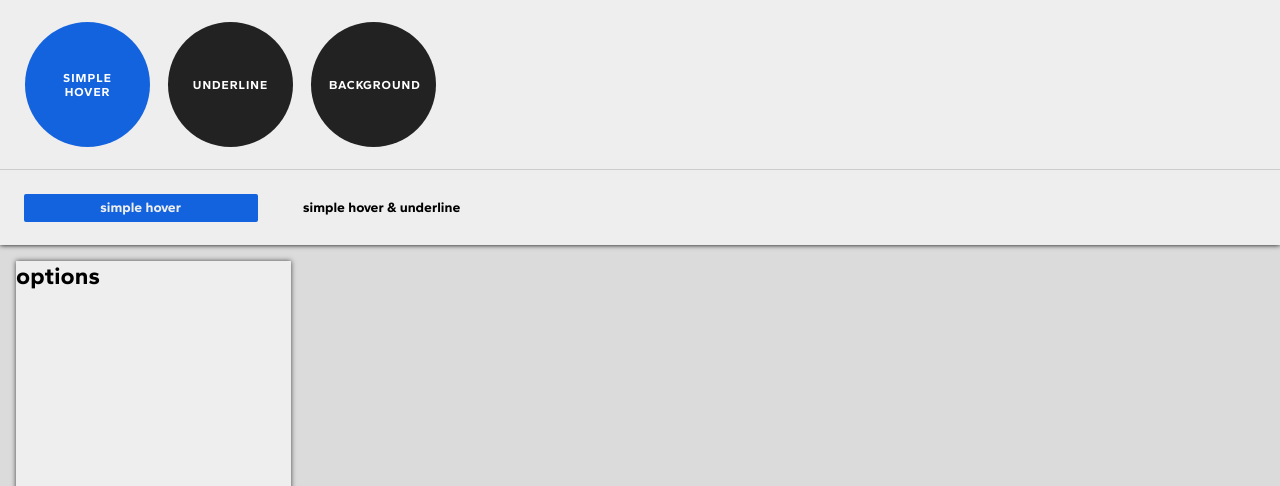
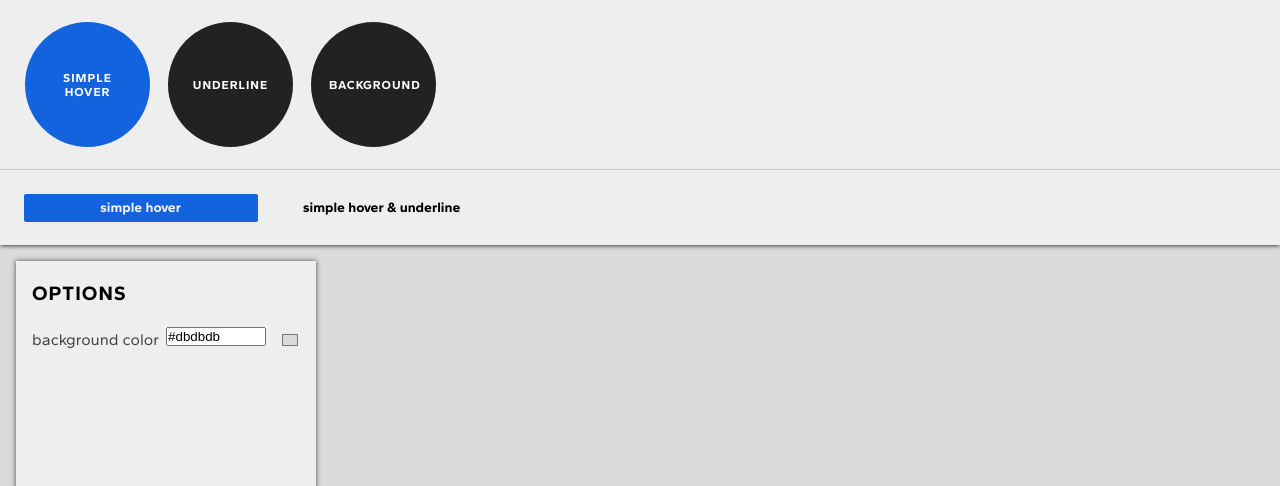
Before and after one commit to Bartek0074/LinkStylistJS, a website: page index.html in a window 1280 px wide. Shown: the top 486 px of the page. Drawn offline with Linux system fonts and the light colour scheme.

Commit message:
added background color change option

```diff
--- a/index.html
+++ b/index.html
@@ -49,6 +49,14 @@
                 <i class="fa-solid fa-xmark"></i>
             </button>
             <h2>options</h2>
+            <div class="link-options__element">
+                <label for="bgc-color">background color</label>
+                <div class="link-options__element-inputs">
+                    <input type="text" value="#dbdbdb" class="link-options__element-inputs-text">
+                    <input type="color" value="#dbdbdb"
+                    class="link-options__element-inputs-color" id="bgc-color">
+                </div>
+            </div>
         </div>
         <div class="link-stage">
             <a class="link-stage__element hover__first">Link</a>
--- a/src/js/main.js
+++ b/src/js/main.js
@@ -5,7 +5,8 @@ const optionsOpener = document.querySelector('.link-options-opener')
 const optionsCloser = document.querySelector('.link-options-closer')
 const optionsFrame = document.querySelector('.link-options')
 const stageLink = document.querySelector('.link-stage__element')
-
+const bgcInputText = document.querySelector('.link-options__element-inputs-text')
+const bgcInputColor = document.querySelector('.link-options__element-inputs-color')
 
 const linkHandle = (e) =>{
     // REMOVING ACTIVE CLASS FROM ALL LINK BOXES
@@ -53,16 +54,21 @@ const linkVariationHandle = (e) => {
     stageLink.classList.add(e.target.classList[1])
 }
 
-const openOptions = () =>{
+const openOptions = () => {
     optionsFrame.classList.add('link-options--active')
     optionsOpener.classList.add('link-options-opener--active')
 }
 
-const closeOptions = () =>{
+const closeOptions = () => {
     optionsFrame.classList.remove('link-options--active')
     optionsOpener.classList.remove('link-options-opener--active')
 }
 
+// BACKGROUND COLOR OPTION
+const backgroundImageHandle = () => {
+    document.body.style.backgroundColor = bgcInputText.value
+    bgcInputColor.value = bgcInputText.value
+}
 
 links.forEach(link => {
     link.addEventListener('click', linkHandle)
@@ -74,3 +80,5 @@ linksVariation.forEach(link => {
 
 optionsOpener.addEventListener('click', openOptions)
 optionsCloser.addEventListener('click', closeOptions)
+
+bgcInputText.addEventListener('keyup', backgroundImageHandle)
--- a/src/sass/main.scss
+++ b/src/sass/main.scss
@@ -110,15 +110,49 @@ body{
     .link-options-opener--active{
         opacity: 0;
     }
+    .link-options .link-options-closer{
+        margin: 0 25px 0 0;
+    }
     .link-options{
         z-index: 1;
         margin: 1em;
+        padding: 1.25em 1em;
         height: 500px;
         width: calc(100% - 2em);
         background-color:#eee;
+        color: #444;
         box-shadow:  0 0 5px #444;
         transform: translate(-100vw);
         transition: transform .5s cubic-bezier(0.455, 0.03, 0.515, 0.955);
+        h2{
+            margin-bottom: 1.25em;
+            color: black;
+            font-size: 2rem;
+            text-transform: uppercase;
+            letter-spacing: 1px;
+        }
+        &__element{
+            display: flex;
+            justify-content: space-between;
+            label{
+                font-size: 1.6rem;
+            }
+            &-inputs{
+                &-text{
+                    margin-right: 10px;
+                    width: 100px;
+                    transform: translateY(-5px);
+                }
+                &-color{
+                    appearance: none;
+                    height: 100%;
+                    width: 20px;
+                    border: none;
+                    border-radius: 15px;
+                    cursor: pointer;
+                }
+            }
+        }
         &-closer{
             right: 0;
         }
@@ -162,6 +196,20 @@ body{
             }
         }
     }
+    .link-presentation{
+        .link-options-opener,
+        .link-options .link-options-closer{
+            display: none;
+        }
+        .link-options{
+            width: 300px;
+            transform: translate(0);
+        }
+        .link-stage{
+            left: calc(275px + 1em);
+            width: calc(100% - 3em - 275px);
+        }
+    }
 }
 
 @media (min-width: 776px) {
@@ -170,20 +218,6 @@ body{
             &__link{
                 width:calc(33.3% - 1em)
             }
-        }
-    }
-    .link-presentation{
-        .link-options-opener,
-        .link-options .link-options-closer{
-            display: none;
-        }
-        .link-options{
-            width: 275px;
-            transform: translate(0);
-        }
-        .link-stage{
-            left: calc(275px + 1em);
-            width: calc(100% - 3em - 275px);
         }
     }
 }
```
Also changed, not shown: dist/css/main.min.css, dist/js/main.min.js, 1 other file.
